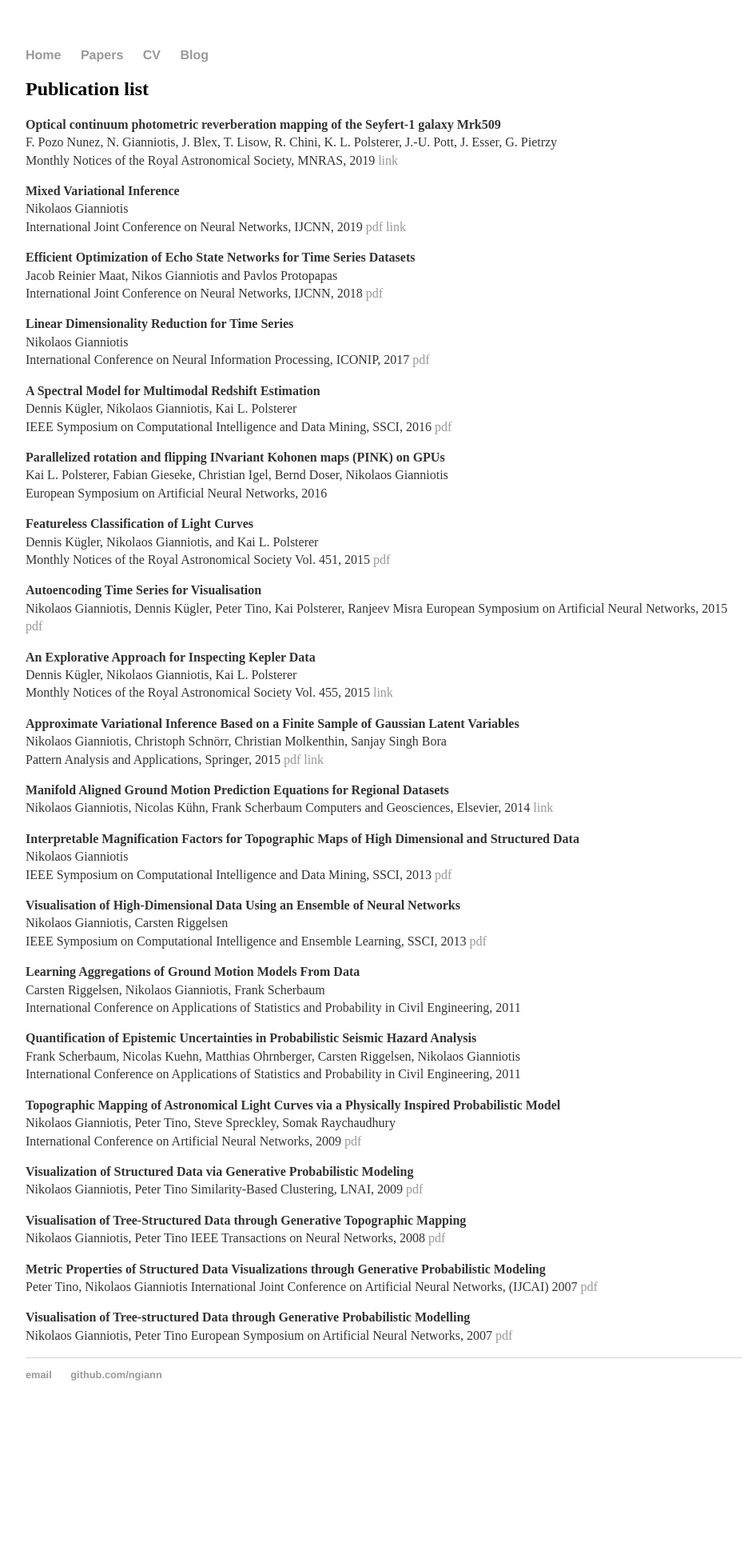
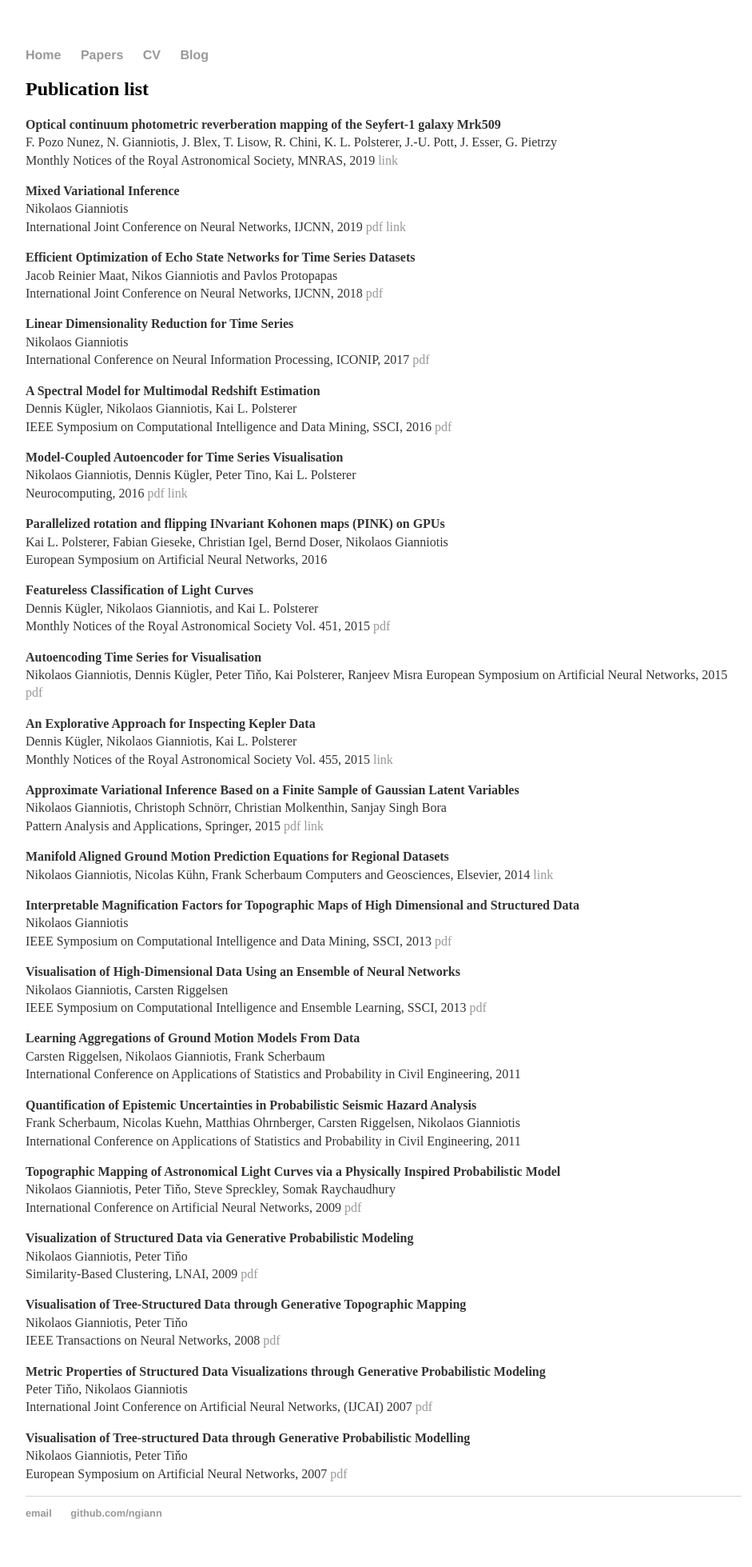
Before and after one commit to ngiann/ngiann.github.io, a Jekyll site: the page built from papers/index.md, in a window 1280 px wide. Shown: the whole page at 80% size, without its empty margins (160-1101 px from the left). Built offline with Jekyll 4.4.1, drawn with Linux system fonts in a browser that asks for light colours; before the commit the page ends 1786 px from its top, so only the background shows below that.

Commit message:
Update index.md

```diff
--- a/papers/index.md
+++ b/papers/index.md
@@ -4,42 +4,56 @@ title: Papers
 ---
 ## Publication list
 
+
 **Optical continuum photometric reverberation mapping of the Seyfert-1 galaxy Mrk509**\
 F. Pozo Nunez, N. Gianniotis, J. Blex, T. Lisow, R. Chini, K. L. Polsterer, J.-U. Pott, J. Esser, G. Pietrzy\
 Monthly Notices of the Royal Astronomical Society, MNRAS, 2019 [link](https://doi.org/10.1093/mnras/stz2830)
+
 
 **Mixed Variational Inference**\
 Nikolaos Gianniotis\
 International Joint Conference on Neural Networks, IJCNN, 2019 [pdf](https://arxiv.org/pdf/1901.04791.pdf) [link](https://doi.org/10.1109/IJCNN.2019.8852348)
 
+
 **Efficient Optimization of Echo State Networks for Time Series Datasets**\
 Jacob Reinier Maat, Nikos Gianniotis and Pavlos Protopapas\
 International Joint Conference on Neural Networks, IJCNN, 2018 [pdf](https://www.dropbox.com/s/x2787m7clayg8l0/2018%20-%20IJCNN%20-%20Efficient%20Optimization%20of%20Echo%20State%20Networks%20for%20Time%20Series%20Datasets.pdf?dl=0)
 
+
 **Linear Dimensionality Reduction for Time Series**\
 Nikolaos Gianniotis\
 International Conference on Neural Information Processing, ICONIP, 2017 [pdf](https://www.dropbox.com/s/icryfwm2a1r0nci/ICONIP%20-%202017%20-%20Linear%20Dimensionality%20Reduction%20for%20Time%20Series.pdf?dl=0)
+
 
 **A Spectral Model for Multimodal Redshift Estimation**\
 Dennis Kügler, Nikolaos Gianniotis, Kai L. Polsterer\
 IEEE Symposium on Computational Intelligence and Data Mining, SSCI, 2016 [pdf](https://www.dropbox.com/s/z2tdk8h5pz3usmr/SSCI2016%20-%20A%20Spectral%20Model%20for%20Multimodal%20Redshift%20Estimation.pdf?dl=0)
 
 
+**Model-Coupled Autoencoder for Time Series Visualisation**\
+Nikolaos Gianniotis, Dennis Kügler, Peter Tino, Kai L. Polsterer\
+Neurocomputing, 2016 [pdf](https://www.dropbox.com/s/19rrw30w991mr25/Neucom2016%20-%20Model%20coupled%20autoencoder.pdf?dl=0) [link](http://www.sciencedirect.com/science/article/pii/S0925231216002587)
+
+
 **Parallelized rotation and flipping INvariant Kohonen maps (PINK) on GPUs**\
 Kai L. Polsterer, Fabian Gieseke, Christian Igel, Bernd Doser, Nikolaos Gianniotis\
 European Symposium on Artificial Neural Networks, 2016
+
 
 **Featureless Classification of Light Curves**\
 Dennis Kügler, Nikolaos Gianniotis, and Kai L. Polsterer\
 Monthly Notices of the Royal Astronomical Society Vol. 451, 2015 [pdf](http://arxiv.org/pdf/1504.04455v2)
 
+
 **Autoencoding Time Series for Visualisation**\
-Nikolaos Gianniotis, Dennis Kügler, Peter Tino, Kai Polsterer, Ranjeev Misra
+Nikolaos Gianniotis, Dennis Kügler, Peter Tiňo, Kai Polsterer, Ranjeev Misra
 European Symposium on Artificial Neural Networks, 2015 [pdf](https://www.dropbox.com/s/jzza4lsmml6bin5/esann2015%20-%20Autoencoding%20time%20series.pdf?dl=0)
+
 
 **An Explorative Approach for Inspecting Kepler Data**\
 Dennis Kügler, Nikolaos Gianniotis, Kai L. Polsterer\
 Monthly Notices of the Royal Astronomical Society Vol. 455, 2015 [link](http://mnras.oxfordjournals.org/content/455/4/4399.full.pdf?keytype=ref&ijkey=89uWPFVKYauzzBD)
+
 
 **Approximate Variational Inference Based on a Finite Sample of Gaussian Latent Variables**\
 Nikolaos Gianniotis, Christoph Schnörr, Christian Molkenthin, Sanjay Singh Bora\
@@ -50,9 +64,11 @@ Pattern Analysis and Applications, Springer, 2015 [pdf](https://www.dropbox.com/
 Nikolaos Gianniotis, Nicolas Kühn, Frank Scherbaum
 Computers and Geosciences, Elsevier, 2014 [link](http://www.sciencedirect.com/science/article/pii/S0098300414001009)
 
+
 **Interpretable Magnification Factors for Topographic Maps of High Dimensional and Structured Data**\
 Nikolaos Gianniotis\
 IEEE Symposium on Computational Intelligence and Data Mining, SSCI, 2013 [pdf](https://www.dropbox.com/s/0hhp365pmdlr7sm/SSCI2013%20-%20Interpretable%20Magnification%20Factors.pdf?dl=0)
+
 
 **Visualisation of High-Dimensional Data Using an Ensemble of Neural Networks**\
 Nikolaos Gianniotis, Carsten Riggelsen\
@@ -70,23 +86,25 @@ International Conference on Applications of Statistics and Probability in Civil
 
 
 **Topographic Mapping of Astronomical Light Curves via a Physically Inspired Probabilistic Model**\
-Nikolaos Gianniotis, Peter Tino, Steve Spreckley, Somak Raychaudhury\
+Nikolaos Gianniotis, Peter Tiňo, Steve Spreckley, Somak Raychaudhury\
 International Conference on Artificial Neural Networks, 2009 [pdf](https://www.dropbox.com/s/lvz21as8cokt38w/icann2009%20-%20Topographic%20Mapping%20of%20Astronomical%20Light.pdf?dl=0)
 
 
 **Visualization of Structured Data via Generative Probabilistic Modeling**\
-Nikolaos Gianniotis, Peter Tino
+Nikolaos Gianniotis, Peter Tiňo\
 Similarity-Based Clustering, LNAI, 2009 [pdf](https://www.dropbox.com/s/jv37zymu0oaf2gl/SpringerBook%20-%20Visualization%20of%20Structured%20Data.pdf?dl=0)
 
 
 **Visualisation of Tree-Structured Data through Generative Topographic Mapping**\
-Nikolaos Gianniotis, Peter Tino
+Nikolaos Gianniotis, Peter Tiňo\
 IEEE Transactions on Neural Networks, 2008 [pdf](https://www.dropbox.com/s/ydzz07wbe7u9c3m/IEEE2008%20-%20Visualisation%20of%20Tree-Structured%20Data.pdf?dl=0)
 
+
 **Metric Properties of Structured Data Visualizations through Generative Probabilistic Modeling**\
-Peter Tino, Nikolaos Gianniotis
+Peter Tiňo, Nikolaos Gianniotis\
 International Joint Conference on Artificial Neural Networks, (IJCAI) 2007 [pdf](https://www.dropbox.com/s/tolg5urgkgh5q7m/IJCAI2007%20-%20Metric%20Properties%20of%20Structured%20Data.pdf?dl=0)
 
+
 **Visualisation of Tree-structured Data through Generative Probabilistic Modelling**\
-Nikolaos Gianniotis, Peter Tino
+Nikolaos Gianniotis, Peter Tiňo\
 European Symposium on Artificial Neural Networks, 2007 [pdf](https://www.dropbox.com/s/kh0yg0wml3fhe7j/esann2007%20-%20Visualisation%20of%20Tree-structured%20Data.pdf?dl=0)
```
